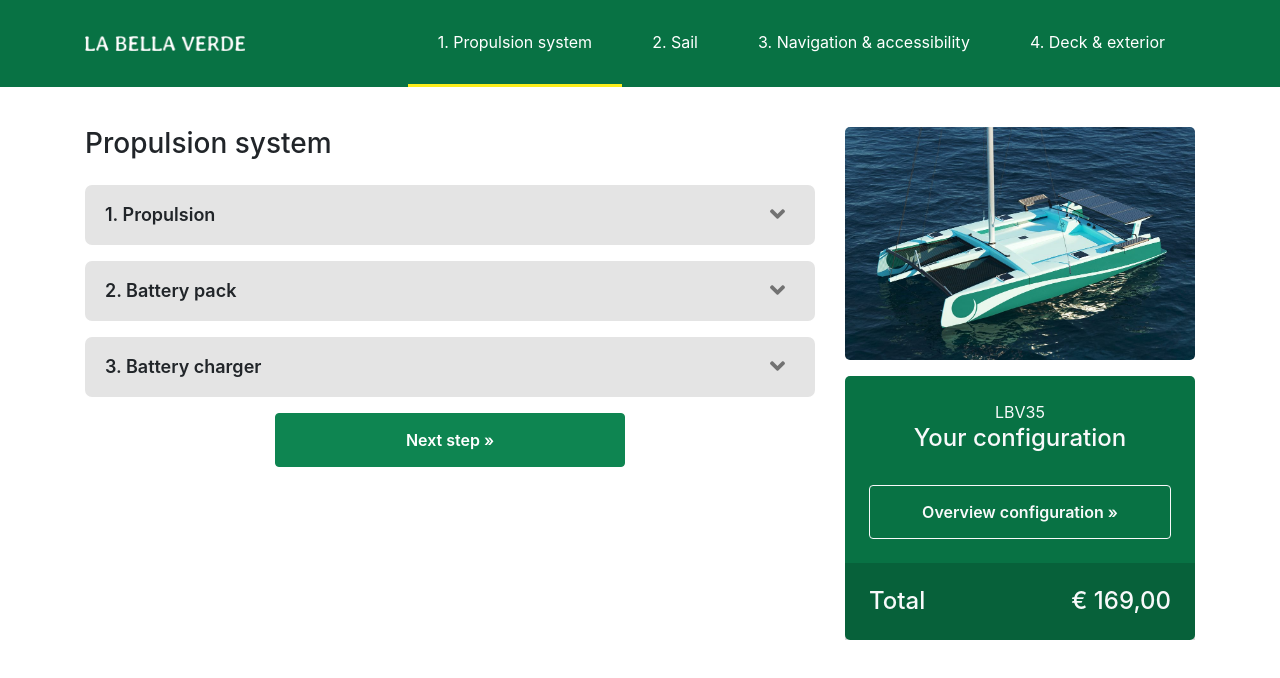
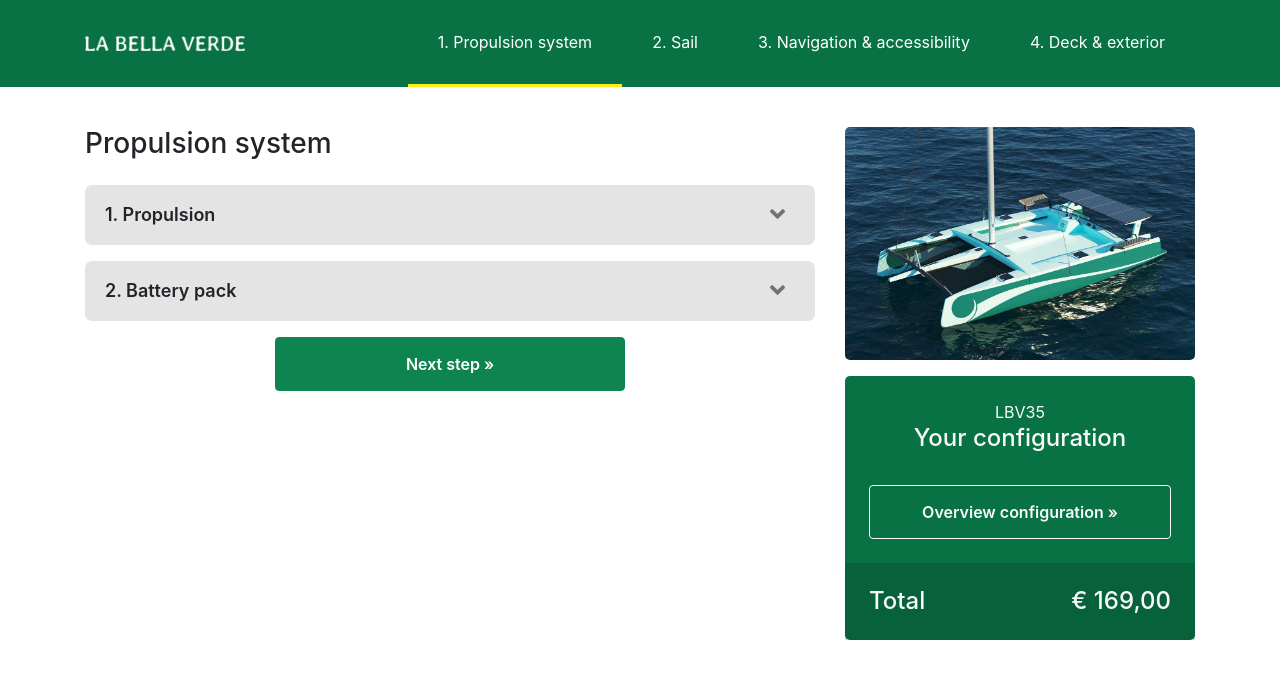
Before and after one commit to Robbertvermeulen/lbv-configurator, a React (Create React App) app: page / in a window 1280 px wide. Shown: the top 678 px of the page. Built offline with nearby package versions, Linux system fonts and the light colour scheme.

Commit message:
Update step page

```diff
--- a/src/pages/StepPage/index.js
+++ b/src/pages/StepPage/index.js
@@ -1,4 +1,4 @@
-import React, { useEffect } from "react";
+import React from "react";
 import { useParams } from "react-router-dom";
 import structure from "../../data/structure";
 import { Link } from "react-router-dom";
@@ -17,31 +17,24 @@ import Form from "react-bootstrap/Form";
 import choiceImage from "../../images/demo/choice-image.png";
 import productImage from "../../images/demo/lbv-boat.jpg";
 
-const StepPage = (props) => {
-  const { id } = useParams();
-  let stepId = id || 1;
-  const step = structure.find((option) => option.id == stepId);
-
+const MainSection = ({ step }) => {
   return (
-    <Container>
-      <Row>
-        <Col lg="8">
+    <>
       <header className="mb-4 d-flex justify-content-center d-lg-block">
         <h1 className="h3">{step.title}</h1>
       </header>
       <section>
         {step.parts &&
-              step.parts.map((part, index) => (
-                <CollapseBox
-                  className="mb-3"
-                  title={index + 1 + ". " + part.title}
-                >
+          step.parts.map((part, index) => {
+            let title = `${index + 1}. ${part.title}`;
+            if (part.options) {
+              return (
+                <CollapseBox className="mb-3" title={title}>
                   <div className="mb-4">{part.description}</div>
-                  {part.type == "choice" && (
+                  {part.type === "choice" && (
                     <div className="choices">
                       <Row>
-                        {part.options &&
-                          part.options.map((option) => (
+                        {part.options.map((option) => (
                           <Col xs="6" md="4">
                             <Choice
                               label={option.label}
@@ -53,16 +46,17 @@ const StepPage = (props) => {
                       </Row>
                     </div>
                   )}
-                  {part.type == "dropdown" && (
+                  {part.type === "dropdown" && (
                     <Form.Control as="select">
-                      {part.options &&
-                        part.options.map((option) => (
+                      {part.options.map((option) => (
                         <option value={option.id}>{option.label}</option>
                       ))}
                     </Form.Control>
                   )}
                 </CollapseBox>
-              ))}
+              );
+            }
+          })}
       </section>
       <Row>
         <Col md={{ span: 6, offset: 3 }}>
@@ -71,8 +65,12 @@ const StepPage = (props) => {
           </PrimaryButton>
         </Col>
       </Row>
-        </Col>
-        <Col lg="4">
+    </>
+  );
+};
+
+const SubSection = (props) => {
+  return (
     <div className="sticky">
       <div className="mb-3">
         <ProductImage src={productImage}></ProductImage>
@@ -101,6 +99,22 @@ const StepPage = (props) => {
         </Layout>
       </div>
     </div>
+  );
+};
+
+const StepPage = (props) => {
+  const { id } = useParams();
+  let stepId = id || 1;
+  const step = structure.find((option) => option.id === stepId);
+
+  return (
+    <Container>
+      <Row>
+        <Col lg="8">
+          <MainSection step={step} />
+        </Col>
+        <Col lg="4">
+          <SubSection />
         </Col>
       </Row>
     </Container>
```
Also changed, not shown: 1 other file (tests, documents, lock files or other folders). Lines whose indentation alone changed are shown as unchanged.
